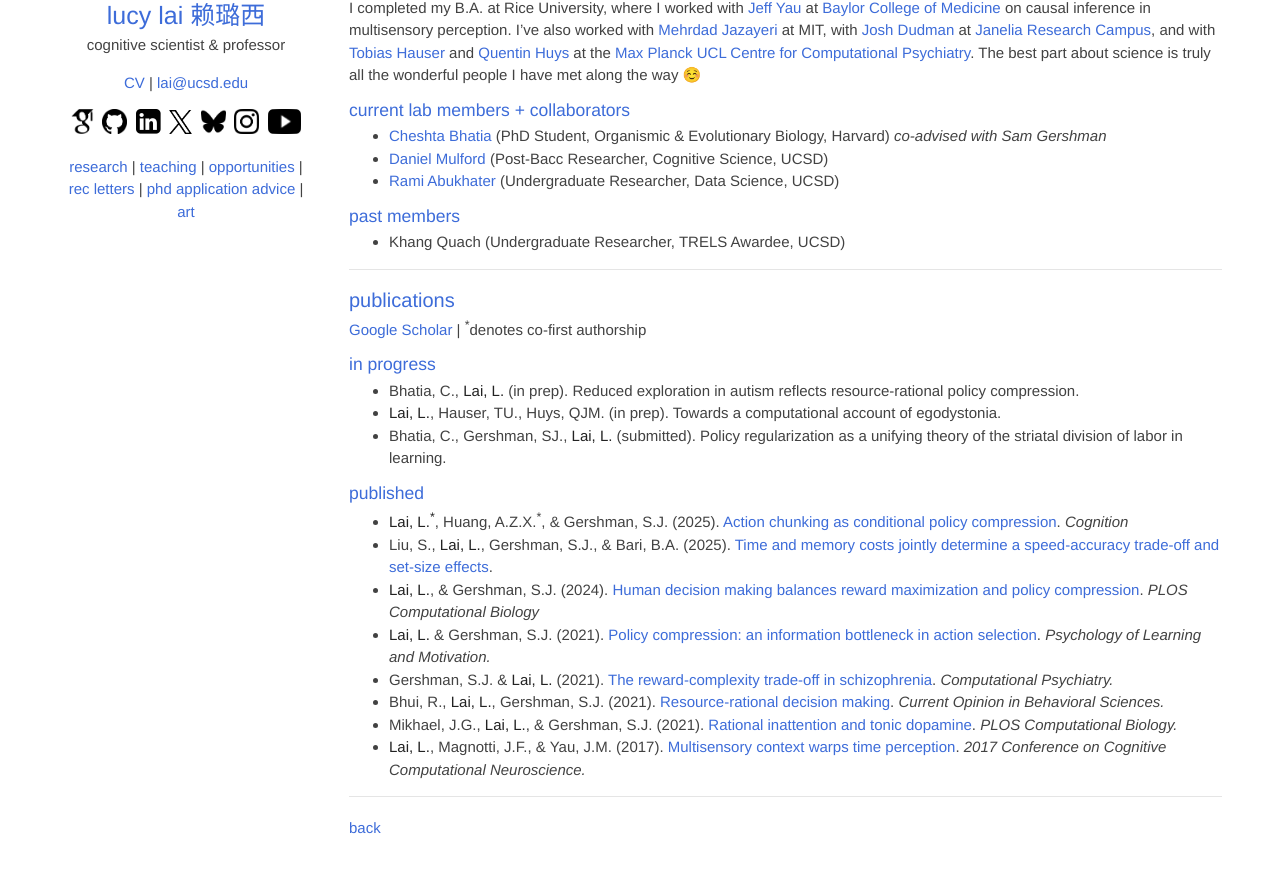
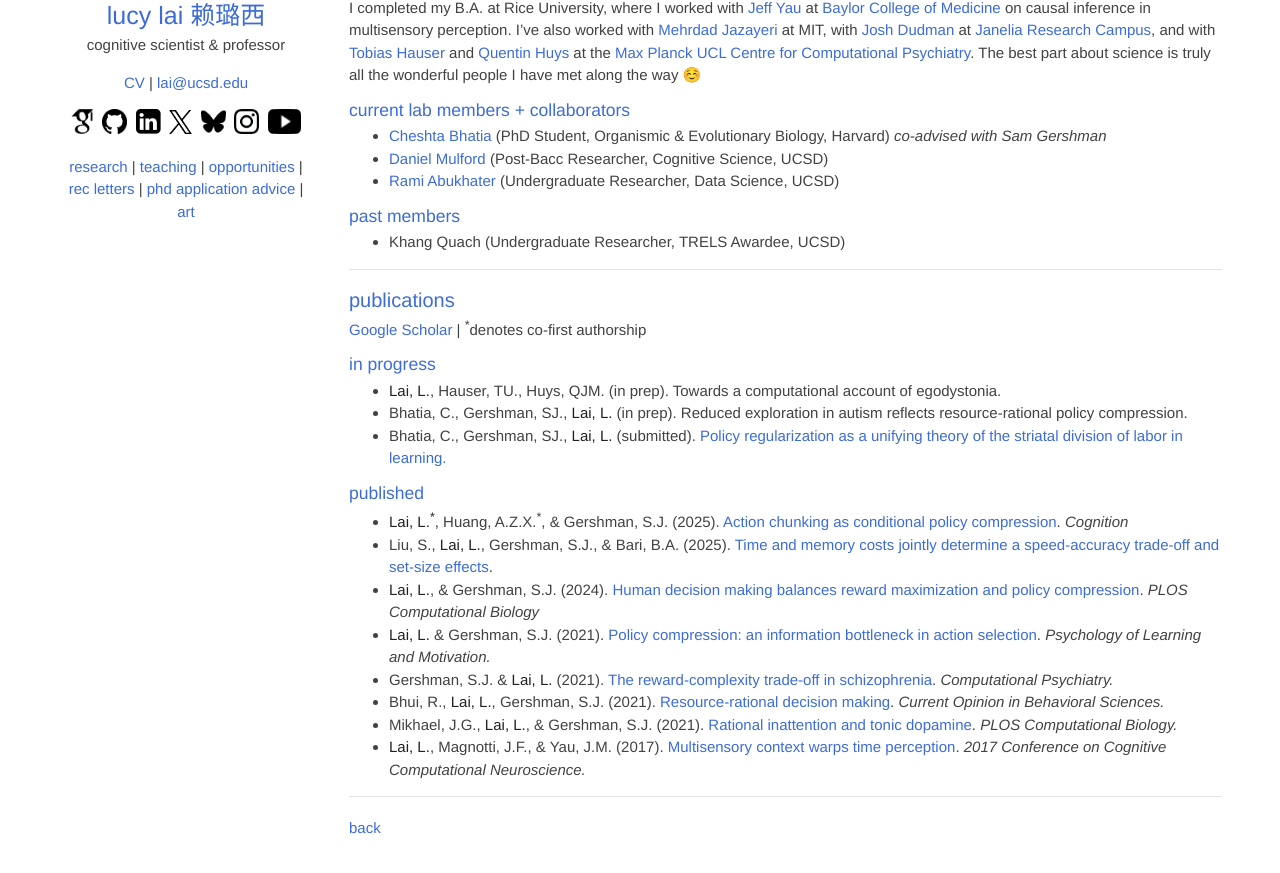
Before and after one commit to lucylai96/lucylai96.github.io, a Jekyll site: the page built from research.md, in a window 1280 px wide and 1156 px high. Shown: the part 251-1124 px from the top of the window. Built offline with Jekyll 4.4.1, drawn with Linux system fonts in a browser that asks for light colours; our own code applies the rules of GitHub Pages for plain Markdown files.

Commit message:
Update research.md

```diff
--- a/research.md
+++ b/research.md
@@ -19,9 +19,9 @@ I completed my B.A. at Rice University, where I worked with [Jeff Yau](http://ya
 [Google Scholar](https://scholar.google.com/citations?user=TEpclyYAAAAJ&hl=en) | <sup>*</sup>denotes co-first authorship
 
 ### in progress
-- Bhatia, C., **Lai, L.** (in prep). Reduced exploration in autism reflects resource-rational policy compression.
 - **Lai, L.**, Hauser, TU., Huys, QJM. (in prep). Towards a computational account of egodystonia.
-- Bhatia, C., Gershman, SJ., **Lai, L.** (submitted). Policy regularization as a unifying theory of the striatal division of labor in learning.
+- Bhatia, C., Gershman, SJ., **Lai, L.** (in prep). Reduced exploration in autism reflects resource-rational policy compression.
+- Bhatia, C., Gershman, SJ., **Lai, L.** (submitted). [Policy regularization as a unifying theory of the striatal division of labor in learning.](https://www.biorxiv.org/content/10.64898/2026.09.10.750654v2)
 
 ### published
 - **Lai, L.<sup>*</sup>**, Huang, A.Z.X.<sup>*</sup>, & Gershman, S.J. (2025). [Action chunking as conditional policy compression](./pubs/lai25.pdf){:target="_blank"}. _Cognition_
```
